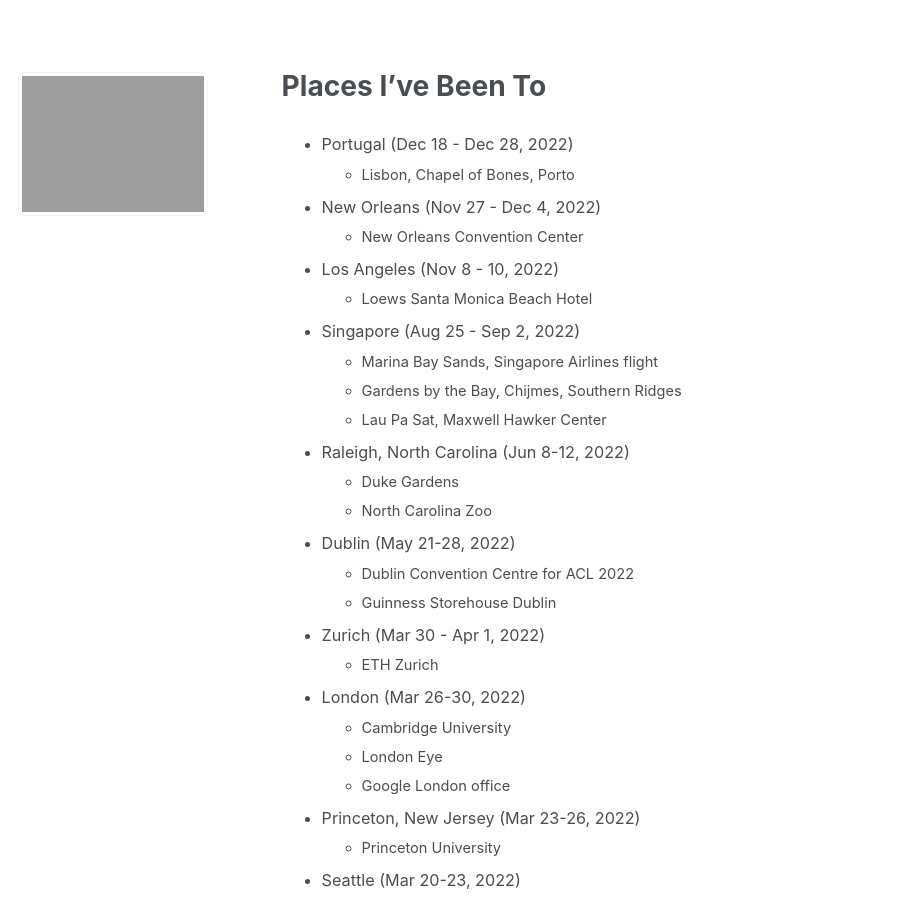
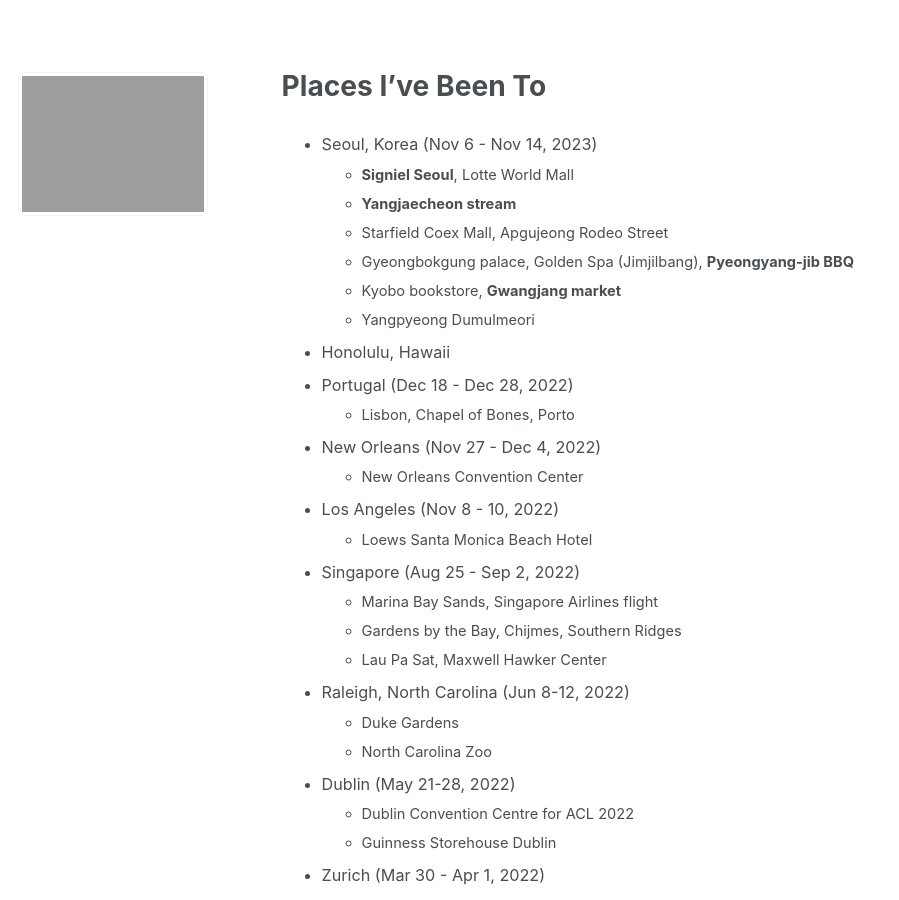
Before and after one commit to jasonwei20/jasonwei20.github.io, a Jekyll site: the page built from _pages/places_ive_been.md, in a window 1280 px wide and 900 px high. Shown: the whole window, without its empty margins (0-899 px from the left). Built offline with Jekyll 4.4.1, drawn with Linux system fonts in a browser that asks for light colours.

Commit message:
Update places_ive_been.md

```diff
--- a/_pages/places_ive_been.md
+++ b/_pages/places_ive_been.md
@@ -6,7 +6,14 @@
 
 {% include base_path %}
 
-
+*   Seoul, Korea (Nov 6 - Nov 14, 2023)
+    *   **Signiel Seoul**, Lotte World Mall
+    *   **Yangjaecheon stream**
+    *   Starfield Coex Mall, Apgujeong Rodeo Street
+    *   Gyeongbokgung palace, Golden Spa (Jimjilbang), **Pyeongyang-jib BBQ**
+    *   Kyobo bookstore, **Gwangjang market**
+    *   Yangpyeong Dumulmeori
+*   Honolulu, Hawaii
 *   Portugal (Dec 18 - Dec 28, 2022)
     *   Lisbon, Chapel of Bones, Porto
 *   New Orleans (Nov 27 - Dec 4, 2022)
```
